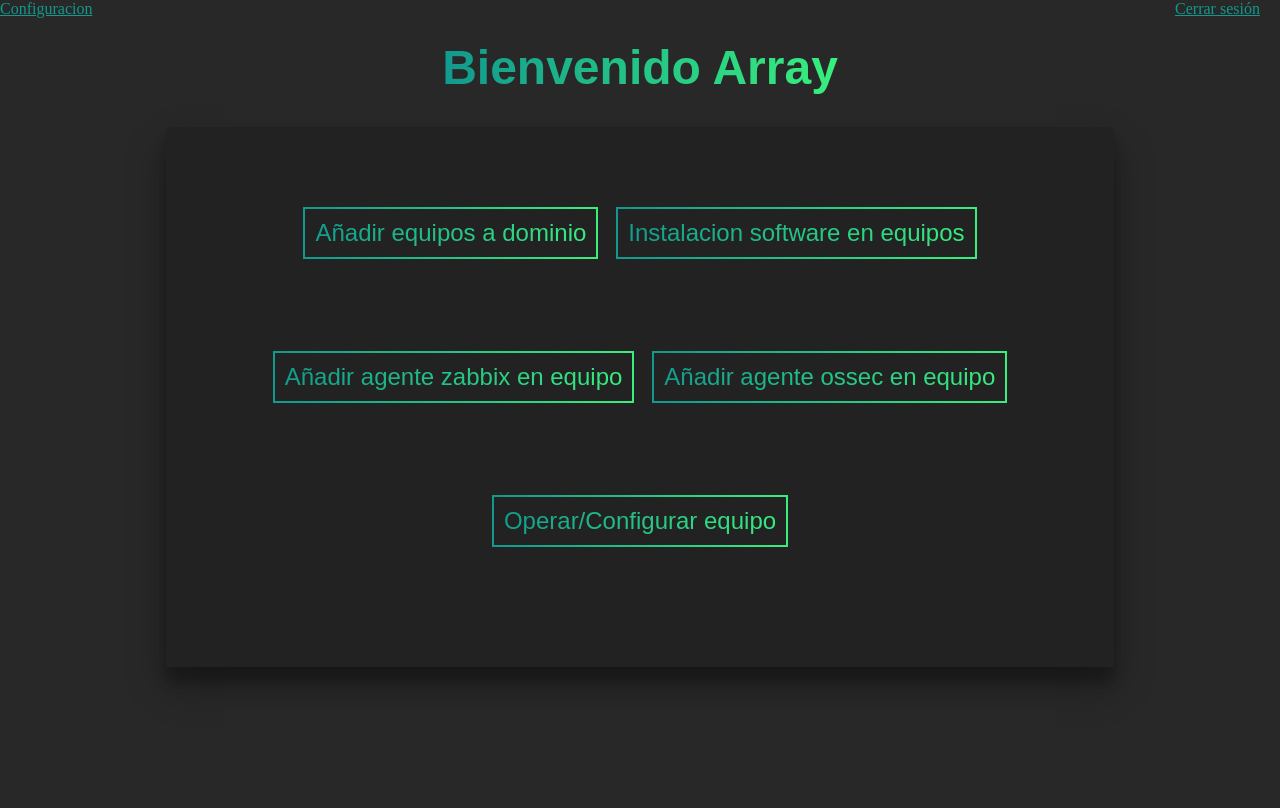
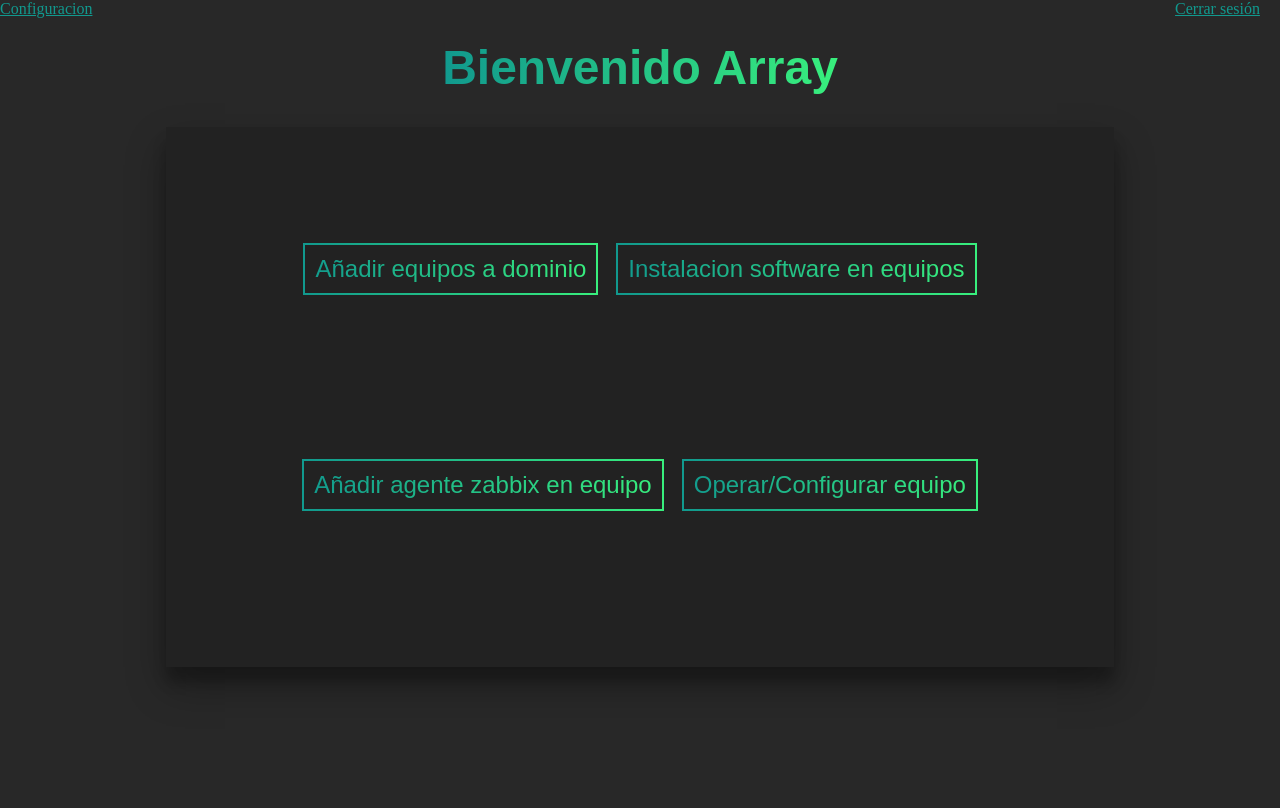
Before and after one commit to victoravtr/Proyecto, a PHP site: page /proyecto/ in a window 1280 px wide. Run offline with PHP 8.4, Linux system fonts and the light colour scheme; the visitor is signed in with stand-in values (Sample User, id 1).

Commit message:
Update index.php

```diff
--- a/Web-Proyecto-Content/index.php
+++ b/Web-Proyecto-Content/index.php
@@ -38,10 +38,6 @@ if (empty($usuario)) {
                 </form>
 
                 <form action="index.php" method="post">
-                    <input type="submit" class="boton" name="ossec" value="Añadir agente ossec en equipo" />
-                </form>
-
-                <form action="index.php" method="post">
                     <input type="submit" class="boton" name="operar" value="Operar/Configurar equipo" />
                 </form>
 
@@ -64,11 +60,6 @@ if (empty($usuario)) {
         header("Location:zabbix.php");
     }
 
-    // TODO: Crear ossec.php y que haga sus cositas
-    if (isset($_POST["ossec"])) {
-        header("Location:ossec.php");
-    }
-
     // TODO: Crear operar.php y que haga sus cositas
     if (isset($_POST["operar"])) {
         header("Location:operar.php");
```
